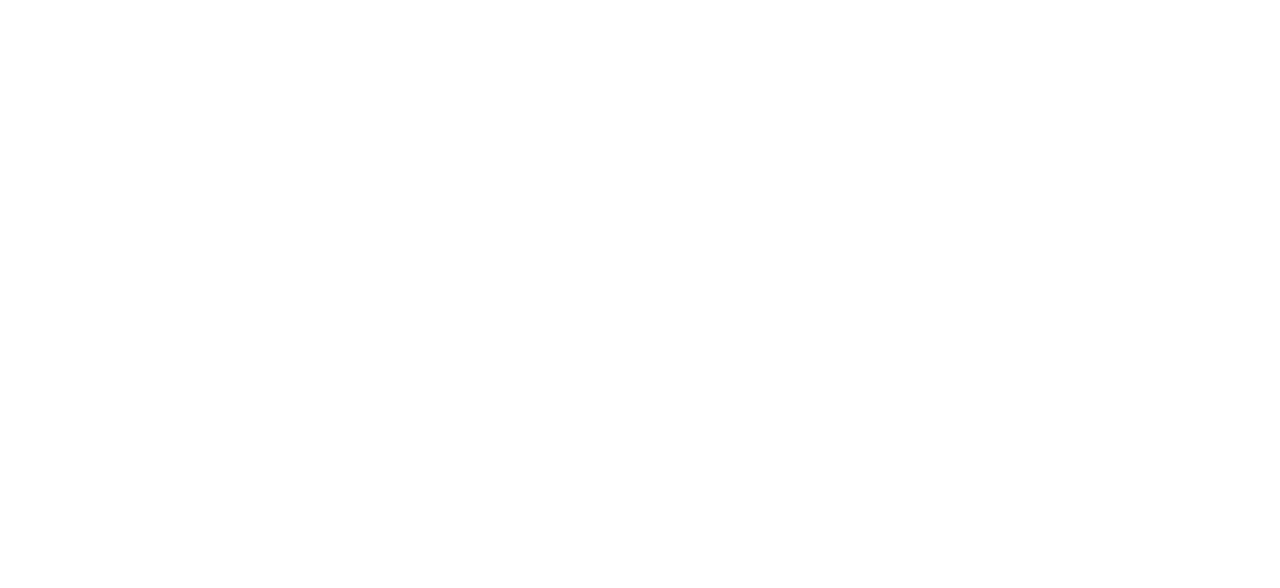
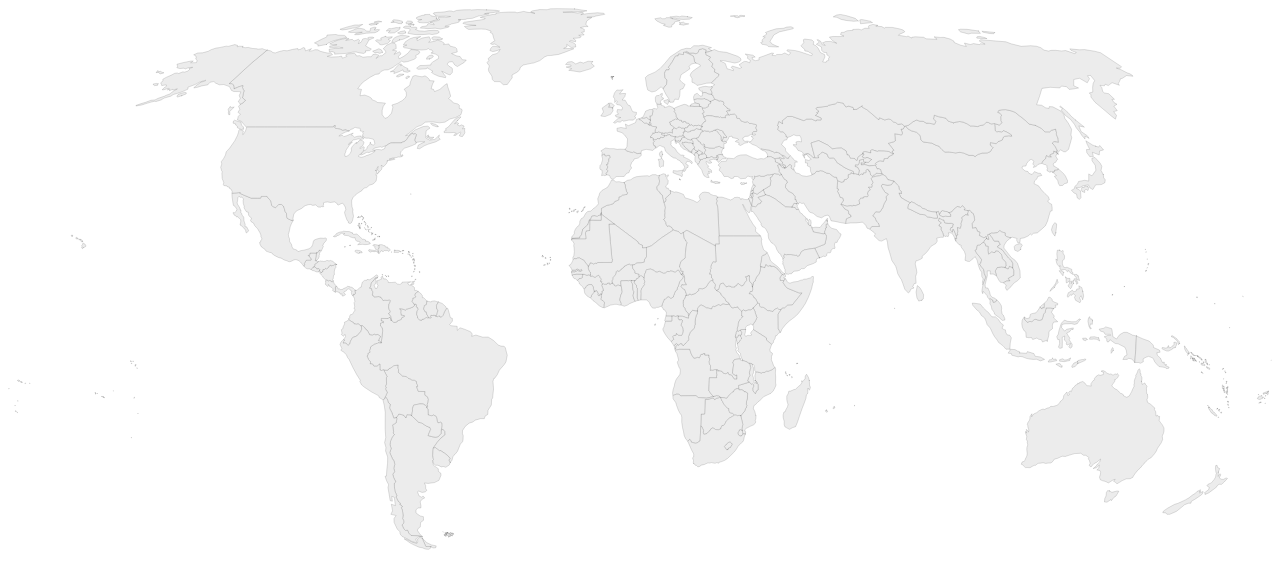
Before and after one commit to asbaxter/grub-globe, a plain HTML site: page index.html in a window 1280 px wide. Drawn offline with Linux system fonts and the light colour scheme.

Commit message:
webpage now displays map svg image of the world

```diff
--- a/index.html
+++ b/index.html
@@ -8,7 +8,7 @@
     <title>Grub Globe</title>
 </head>
 <body>
-
+    <img src="./assets/images/world.svg" alt="world map" width="100%">
 </body>
 <script src="./assets/js/index.js"></script>
 </html>
```
Also changed, not shown: README.md, assets/images/chatGPTs-first-attempt.png (added), assets/images/world.svg (added).
